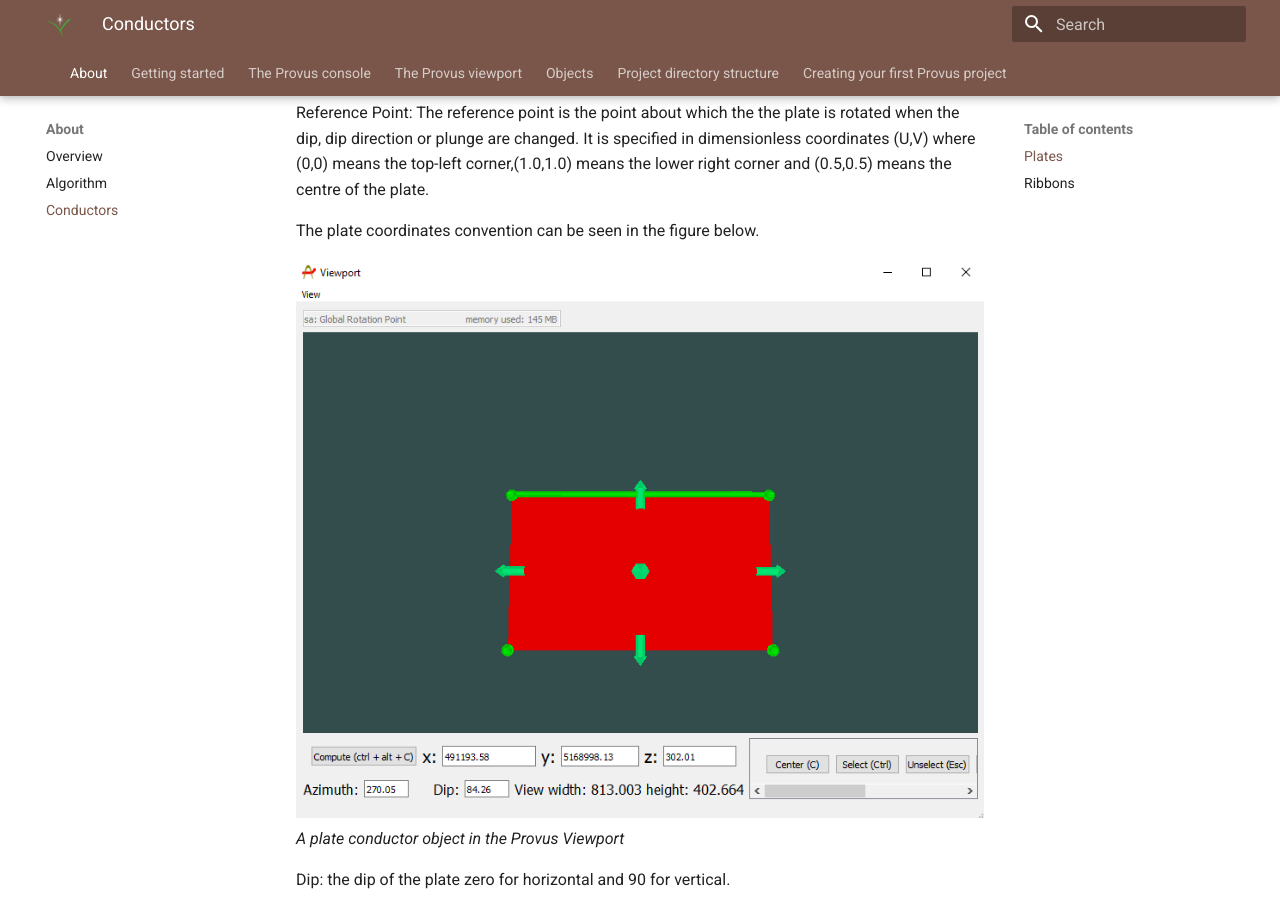
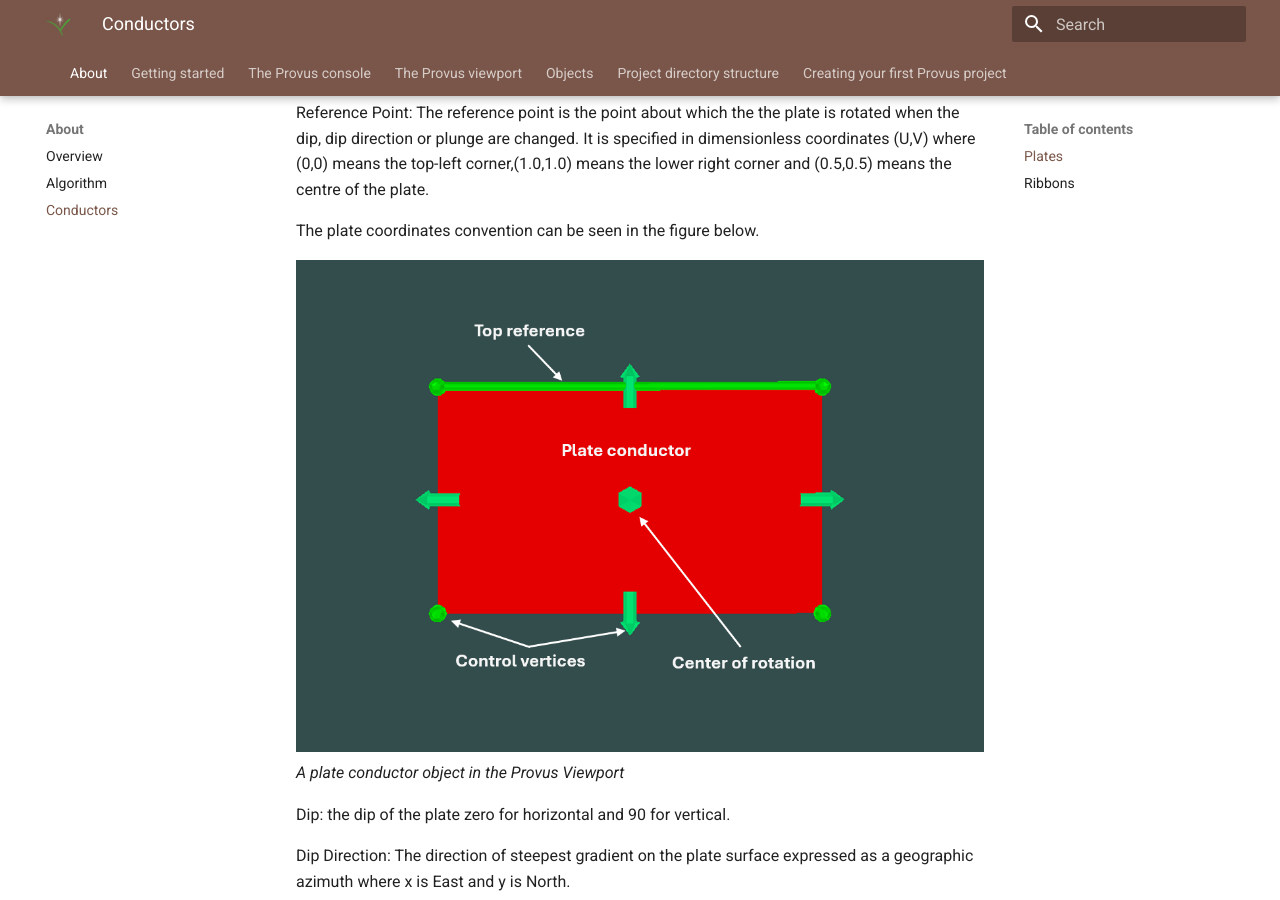
Before and after one commit to anthonyznova/Provdoc, an MkDocs documentation site: the page built from docs/about/conductors.md, in a window 1280 px wide and 900 px high, scrolled down 1092 px. Built offline with MkDocs 1.6.1 and Material for MkDocs 9.7.7, drawn with Linux system fonts in a browser that asks for light colours.

Commit message:
Update conductors.md

```diff
--- a/docs/about/conductors.md
+++ b/docs/about/conductors.md
@@ -18,7 +18,7 @@ Reference Point: The reference point is the point about which the the plate is r
 
 The plate coordinates convention can be seen in the figure below.
 
-![Basic plate](../images/basicplate.png)
+![Basic plate](../images/plate_label.PNG)
 *A plate conductor object in the Provus Viewport*
 
 Dip: the dip of the plate zero for horizontal and 90 for vertical.
```
